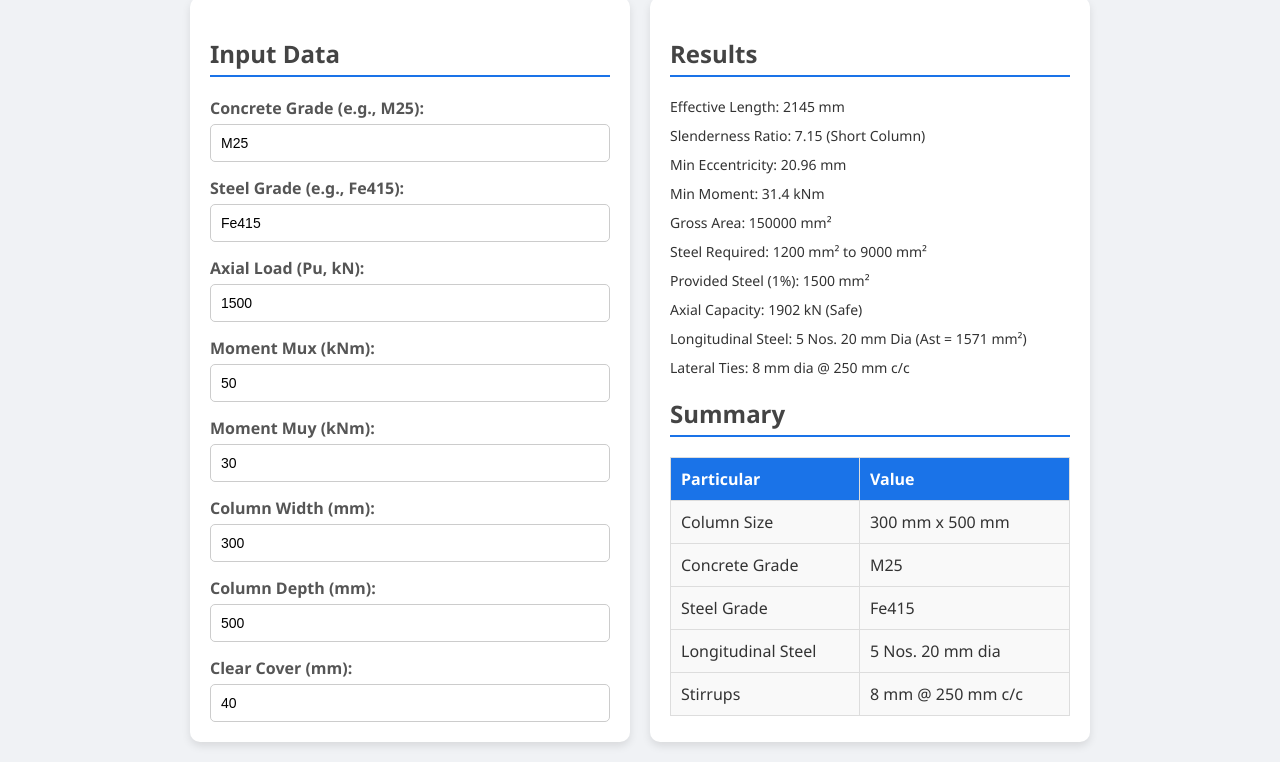
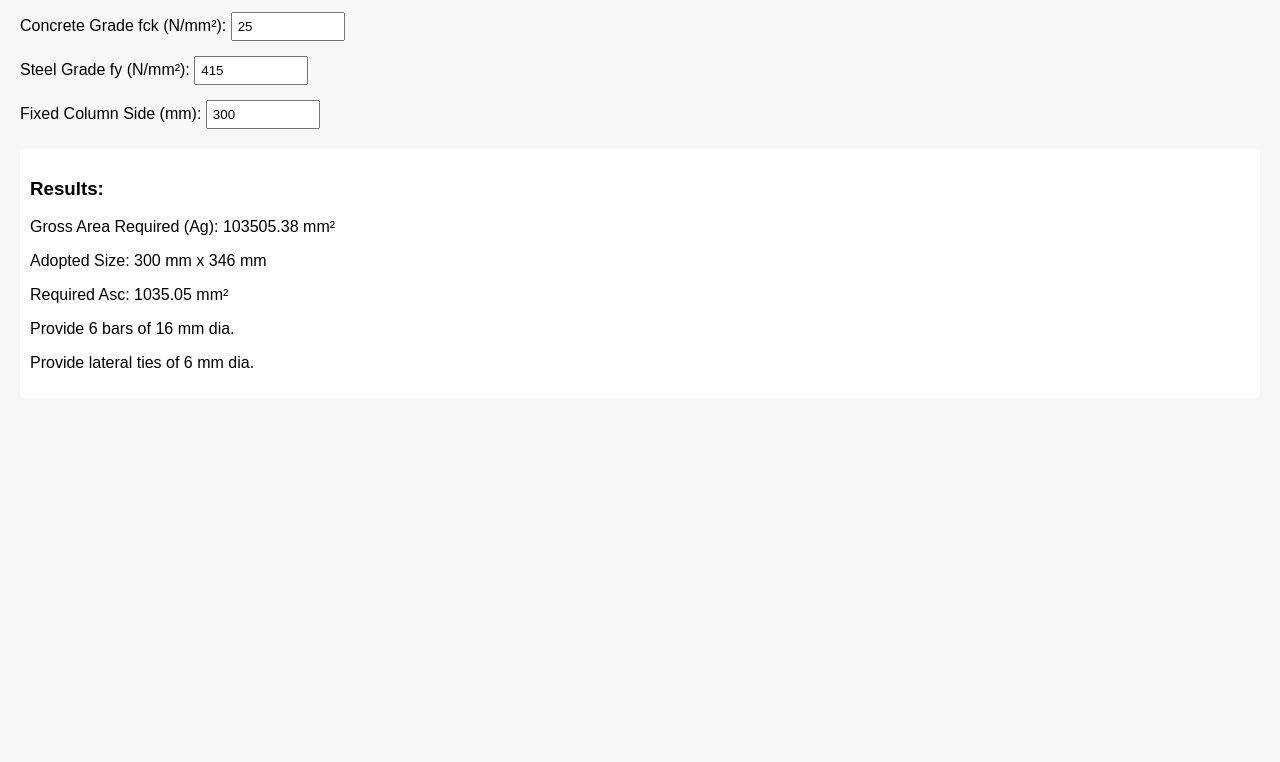
Before and after one commit to civilstudio2208/column-design-website, a plain HTML site: page index.html in a window 1280 px wide. Shown: the part 117-879 px from the top of the page. After the commit the page ends 800 px from the top, so only its background shows below. Drawn offline with Linux system fonts and the light colour scheme.

Commit message:
index.html

```diff
--- a/index.html
+++ b/index.html
@@ -1,191 +1,90 @@
 <!DOCTYPE html>
 <html lang="en">
+
 <head>
     <meta charset="UTF-8">
     <meta name="viewport" content="width=device-width, initial-scale=1.0">
-    <title>Column Design (IS 456:2000)</title>
+    <title>Axially Loaded Column Design</title>
     <style>
         body {
-            font-family: 'Segoe UI', Arial, sans-serif;
-            max-width: 900px;
-            margin: 0 auto;
-            padding: 20px;
-            background-color: #f0f2f5;
+            font-family: Arial, sans-serif;
+            margin: 20px;
+            background-color: #f7f7f7;
+        }
+
+        h1 {
             color: #333;
         }
-        h1 {
-            text-align: center;
-            color: #1a73e8;
-            margin-bottom: 30px;
-        }
-        h2 {
-            color: #444;
-            border-bottom: 2px solid #1a73e8;
-            padding-bottom: 5px;
-        }
-        .container {
-            display: flex;
-            gap: 20px;
-        }
-        .input-section, .result-section {
-            flex: 1;
-            background: #fff;
-            padding: 20px;
-            border-radius: 10px;
-            box-shadow: 0 4px 8px rgba(0,0,0,0.1);
-        }
+
         label {
             display: block;
-            margin: 15px 0 5px;
-            font-weight: 600;
-            color: #555;
+            margin-top: 10px;
         }
+
         input {
-            width: 100%;
+            width: 100px;
+            padding: 5px;
+            margin-top: 5px;
+        }
+
+        .result {
+            margin-top: 20px;
+            background: #fff;
             padding: 10px;
-            border: 1px solid #ccc;
             border-radius: 5px;
-            font-size: 14px;
-            box-sizing: border-box;
-            transition: border-color 0.3s;
-        }
-        input:focus {
-            border-color: #1a73e8;
-            outline: none;
-        }
-        .result-section p {
-            margin: 10px 0;
-            font-size: 14px;
-        }
-        table {
-            width: 100%;
-            border-collapse: collapse;
-            margin-top: 15px;
-        }
-        th, td {
-            border: 1px solid #ddd;
-            padding: 10px;
-            text-align: left;
-        }
-        th {
-            background-color: #1a73e8;
-            color: #fff;
-        }
-        td {
-            background-color: #f9f9f9;
         }
     </style>
 </head>
+
 <body>
-    <h1>Column Design Procedure (IS 456:2000)</h1>
-    <div class="container">
-        <div class="input-section">
-            <h2>Input Data</h2>
-            <label>Concrete Grade (e.g., M25):</label>
-            <input type="text" id="concreteGrade" value="M25" oninput="calculate()">
+    <h1>Axially Loaded Column Design (IS 456:2000)</h1>
 
-            <label>Steel Grade (e.g., Fe415):</label>
-            <input type="text" id="steelGrade" value="Fe415" oninput="calculate()">
+    <label>Axial Load (kN): <input type="number" id="pu" value="875"></label>
+    <label>Concrete Grade fck (N/mm²): <input type="number" id="fck" value="25"></label>
+    <label>Steel Grade fy (N/mm²): <input type="number" id="fy" value="415"></label>
+    <label>Fixed Column Side (mm): <input type="number" id="fixedSide" value="300"></label>
 
-            <label>Axial Load (Pu, kN):</label>
-            <input type="number" id="axialLoad" value="1500" oninput="calculate()">
-
-            <label>Moment Mux (kNm):</label>
-            <input type="number" id="mux" value="50" oninput="calculate()">
-
-            <label>Moment Muy (kNm):</label>
-            <input type="number" id="muy" value="30" oninput="calculate()">
-
-            <label>Column Width (mm):</label>
-            <input type="number" id="width" value="300" oninput="calculate()">
-
-            <label>Column Depth (mm):</label>
-            <input type="number" id="depth" value="500" oninput="calculate()">
-
-            <label>Clear Cover (mm):</label>
-            <input type="number" id="clearCover" value="40" oninput="calculate()">
-        </div>
-
-        <div class="result-section">
-            <h2>Results</h2>
-            <div id="slenderness"></div>
-            <div id="eccentricity"></div>
-            <div id="axialCapacity"></div>
-            <div id="reinforcement"></div>
-            <h2>Summary</h2>
-            <table id="summaryTable">
-                <tr><th>Particular</th><th>Value</th></tr>
-            </table>
-        </div>
+    <div class="result">
+        <h3>Results:</h3>
+        <p id="area"></p>
+        <p id="variableSide"></p>
+        <p id="asc"></p>
+        <p id="bars"></p>
+        <p id="ties"></p>
     </div>
 
     <script>
+        const inputs = document.querySelectorAll('input');
+
+        inputs.forEach(input => {
+            input.addEventListener('input', calculate);
+        });
+
         function calculate() {
-            // Get input values
-            const concreteGrade = document.getElementById('concreteGrade').value;
-            const steelGrade = document.getElementById('steelGrade').value;
-            const Pu = parseFloat(document.getElementById('axialLoad').value) || 0;
-            const Mux = parseFloat(document.getElementById('mux').value) || 0;
-            const Muy = parseFloat(document.getElementById('muy').value) || 0;
-            const width = parseFloat(document.getElementById('width').value) || 0;
-            const depth = parseFloat(document.getElementById('depth').value) || 0;
-            const clearCover = parseFloat(document.getElementById('clearCover').value) || 0;
+            const pu = parseFloat(document.getElementById('pu').value) * 1.5 * 1000;
+            const fck = parseFloat(document.getElementById('fck').value);
+            const fy = parseFloat(document.getElementById('fy').value);
+            const fixedSide = parseFloat(document.getElementById('fixedSide').value);
 
-            // Step 1: Slenderness Check (Assuming Leff = 3.3m)
-            const Leff = 0.65 * 3300; // mm
-            const slendernessRatio = Leff / width;
-            const isShortColumn = slendernessRatio < 12 ? "Short Column" : "Long Column";
-            document.getElementById('slenderness').innerHTML = `
-                <p>Effective Length: ${Leff} mm</p>
-                <p>Slenderness Ratio: ${slendernessRatio.toFixed(2)} (${isShortColumn})</p>
-            `;
+            const ag = pu / (0.4 * fck * 0.99 + 0.67 * fy * 0.01);
+            const variableSide = Math.ceil(ag / fixedSide);
+            const asc = 0.01 * ag;
 
-            // Step 2: Minimum Eccentricity
-            const emin = (Leff / 500) + (depth / 30);
-            const minMoment = (Pu * emin / 1000).toFixed(1); // kNm
-            document.getElementById('eccentricity').innerHTML = `
-                <p>Min Eccentricity: ${emin.toFixed(2)} mm</p>
-                <p>Min Moment: ${minMoment} kNm</p>
-            `;
+            const barArea = Math.PI * 16 * 16 / 4;
+            const numberOfBars = Math.ceil(asc / barArea);
 
-            // Step 3: Axial Load Capacity
-            const Ag = width * depth; // mm²
-            const minSteel = 0.008 * Ag; // 0.8%
-            const maxSteel = 0.06 * Ag; // 6%
-            const providedSteel = 0.01 * Ag; // 1%
-            const fck = parseInt(concreteGrade.slice(1)) || 25; // Default to 25 if invalid
-            const fy = parseInt(steelGrade.slice(2)) || 415; // Default to 415 if invalid
-            const axialCapacity = (0.4 * fck * (Ag - providedSteel) + 0.67 * fy * providedSteel) / 1000; // kN
-            const isSafe = axialCapacity > Pu ? "Safe" : "Unsafe";
-            document.getElementById('axialCapacity').innerHTML = `
-                <p>Gross Area: ${Ag} mm²</p>
-                <p>Steel Required: ${minSteel.toFixed(0)} mm² to ${maxSteel.toFixed(0)} mm²</p>
-                <p>Provided Steel (1%): ${providedSteel.toFixed(0)} mm²</p>
-                <p>Axial Capacity: ${axialCapacity.toFixed(0)} kN (${isSafe})</p>
-            `;
+            document.getElementById('area').innerHTML = `Gross Area Required (Ag): ${ag.toFixed(2)} mm²`;
+            document.getElementById('variableSide').innerHTML = `Adopted Size: ${fixedSide} mm x ${variableSide} mm`;
+            document.getElementById('asc').innerHTML = `Required Asc: ${asc.toFixed(2)} mm²`;
+            document.getElementById('bars').innerHTML = `Provide ${numberOfBars} bars of 16 mm dia.`;
 
-            // Step 4 & 5: Reinforcement (Simplified)
-            const barDia = 20; // Fixed 20 mm bars
-            const numBars = Math.ceil(providedSteel / (Math.PI * barDia * barDia / 4));
-            const Ast = numBars * (Math.PI * barDia * barDia / 4);
-            document.getElementById('reinforcement').innerHTML = `
-                <p>Longitudinal Steel: ${numBars} Nos. ${barDia} mm Dia (Ast = ${Ast.toFixed(0)} mm²)</p>
-                <p>Lateral Ties: 8 mm dia @ 250 mm c/c</p>
-            `;
-
-            // Summary Table
-            document.getElementById('summaryTable').innerHTML = `
-                <tr><th>Particular</th><th>Value</th></tr>
-                <tr><td>Column Size</td><td>${width} mm x ${depth} mm</td></tr>
-                <tr><td>Concrete Grade</td><td>${concreteGrade}</td></tr>
-                <tr><td>Steel Grade</td><td>${steelGrade}</td></tr>
-                <tr><td>Longitudinal Steel</td><td>${numBars} Nos. ${barDia} mm dia</td></tr>
-                <tr><td>Stirrups</td><td>8 mm @ 250 mm c/c</td></tr>
-            `;
+            const tieDia = Math.max(4, 6);
+            document.getElementById('ties').innerHTML = `Provide lateral ties of ${tieDia} mm dia.`;
         }
 
-        // Run calculation on page load
         calculate();
     </script>
+
 </body>
+
 </html>
```
